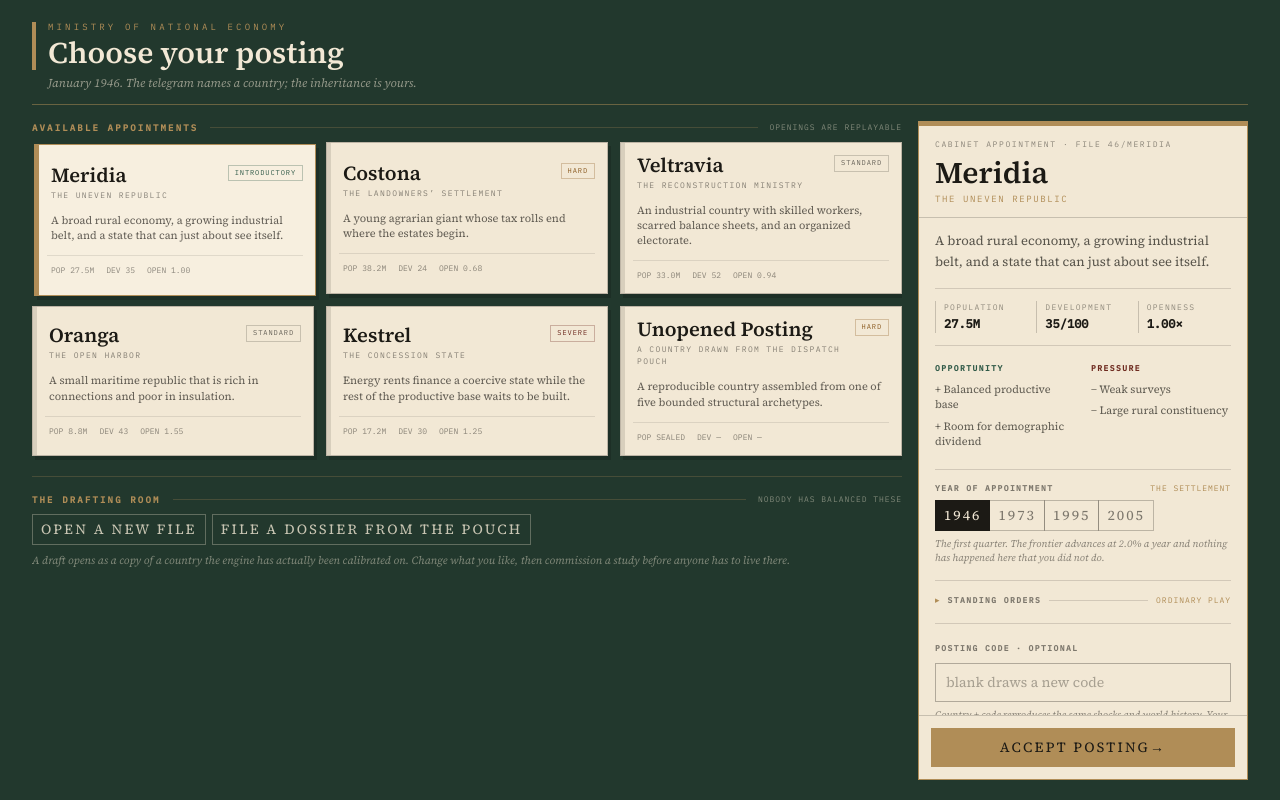
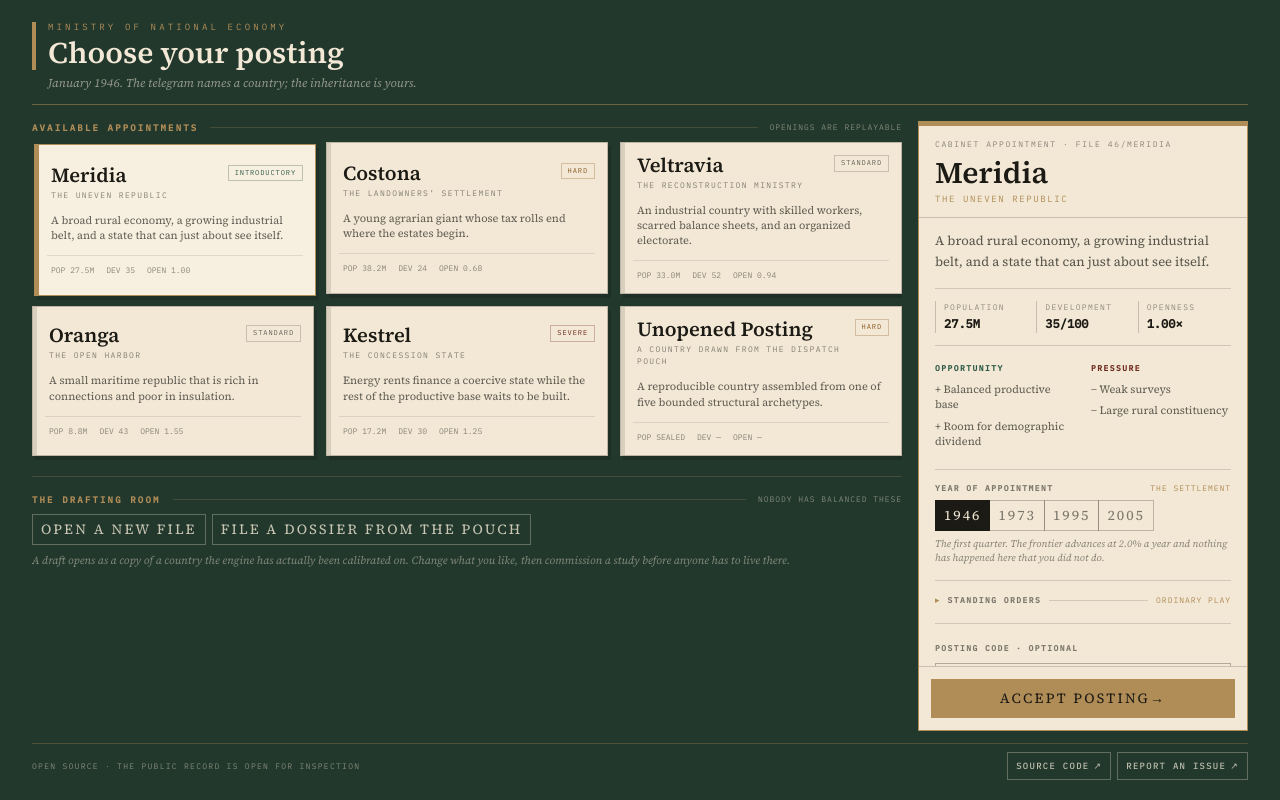
Before and after one commit to Scc33/terrarium, a React (Vite) app in the folder packages/ui/: page / in a window 1280 px wide. Built offline with nearby package versions, Linux system fonts and the light colour scheme.

Commit message:
Link the game to its GitHub project

```diff
--- /dev/null
+++ b/packages/ui/src/components/ProjectLinks/ProjectLinks.tsx
@@ -0,0 +1,44 @@
+/** Stable routes back to the public project. Kept in one component because the
+ * posting room and the records office both expose them: the first is the front
+ * door, while the second remains reachable once a run has started. */
+
+export const REPOSITORY_URL = 'https://github.com/Scc33/terrarium'
+export const NEW_ISSUE_URL = `${REPOSITORY_URL}/issues/new`
+
+const surfaces = {
+  felt: 'border-dossier-paper/30 text-dossier-paper/75 hover:border-dossier-brass hover:bg-dossier-paper/5 hover:text-dossier-brass',
+  paper: 'border-dossier-ink/25 text-dossier-ink/70 hover:border-dossier-ink hover:bg-dossier-ink hover:text-dossier-paper',
+} as const
+
+export function ProjectLinks({
+  surface = 'felt',
+  className = '',
+}: {
+  surface?: keyof typeof surfaces
+  className?: string
+}) {
+  const linkClass = `inline-flex min-h-7 items-center border px-2 py-1 font-mono text-[9px] font-medium tracking-[0.14em] transition-colors focus-visible:outline-2 focus-visible:outline-offset-2 focus-visible:outline-dossier-brass ${surfaces[surface]}`
+
+  return (
+    <nav aria-label="Terrarium project links" className={`flex flex-wrap items-center gap-1.5 ${className}`}>
+      <a
+        href={REPOSITORY_URL}
+        target="_blank"
+        rel="noopener noreferrer"
+        aria-label="View Terrarium source code on GitHub (opens in a new tab)"
+        className={linkClass}
+      >
+        SOURCE CODE <span className="ml-1" aria-hidden="true">↗</span>
+      </a>
+      <a
+        href={NEW_ISSUE_URL}
+        target="_blank"
+        rel="noopener noreferrer"
+        aria-label="Report an issue on GitHub (opens in a new tab)"
+        className={linkClass}
+      >
+        REPORT AN ISSUE <span className="ml-1" aria-hidden="true">↗</span>
+      </a>
+    </nav>
+  )
+}
--- a/packages/ui/src/panels/CountrySelect.tsx
+++ b/packages/ui/src/panels/CountrySelect.tsx
@@ -27,6 +27,7 @@ import {
   type GameRules,
 } from '@terrarium/engine'
 import { Button, SegmentedControl, Tooltip, TooltipLabel } from '../components/ui'
+import { ProjectLinks } from '../components/ProjectLinks/ProjectLinks'
 import { activeRuleMarks, RULE_COPY } from '../gameRules'
 import { draftKey, draftPopulation, parseCountryDocument, type CountryDocument } from '../countryDraft'
 
@@ -630,6 +631,12 @@ export function CountrySelect({
             </div>
           </aside>
         </main>
+        <footer className="mt-3 flex shrink-0 flex-wrap items-center justify-between gap-2 border-t border-dossier-brass/30 pt-2">
+          <p className="font-mono text-[8px] tracking-[0.16em] text-dossier-paper/45">
+            OPEN SOURCE · THE PUBLIC RECORD IS OPEN FOR INSPECTION
+          </p>
+          <ProjectLinks />
+        </footer>
       </div>
     </div>
   )
--- a/packages/ui/src/panels/SettingsOverlay.tsx
+++ b/packages/ui/src/panels/SettingsOverlay.tsx
@@ -4,6 +4,7 @@ import { useRef } from 'react'
 import type { SaveFile } from '@terrarium/engine'
 import type { PublishedState } from '@terrarium/observation'
 import { Button, Modal } from '../components/ui'
+import { ProjectLinks } from '../components/ProjectLinks/ProjectLinks'
 import { useGame } from '../store/gameStore'
 
 export function SettingsOverlay({
@@ -80,9 +81,12 @@ export function SettingsOverlay({
             e.target.value = ''
           }}
         />
-        <div className="mt-2 font-dossier text-[11px] italic leading-relaxed text-dossier-ink/60">
-          Autosave runs every quarter. A save file is a bug report: if something looks wrong,
-          export and send it with a note about which quarter to look at.
+        <div className="mt-2 border-t border-dossier-ink/15 pt-3">
+          <p className="font-dossier text-[11px] italic leading-relaxed text-dossier-ink/60">
+            Autosave runs every quarter. A save file is a bug report: if something looks wrong,
+            export it and attach it with a note about which quarter to inspect.
+          </p>
+          <ProjectLinks surface="paper" className="mt-2" />
         </div>
       </div>
     </Modal>
```
Also changed, not shown: 2 other files (tests, documents, lock files or other folders).
